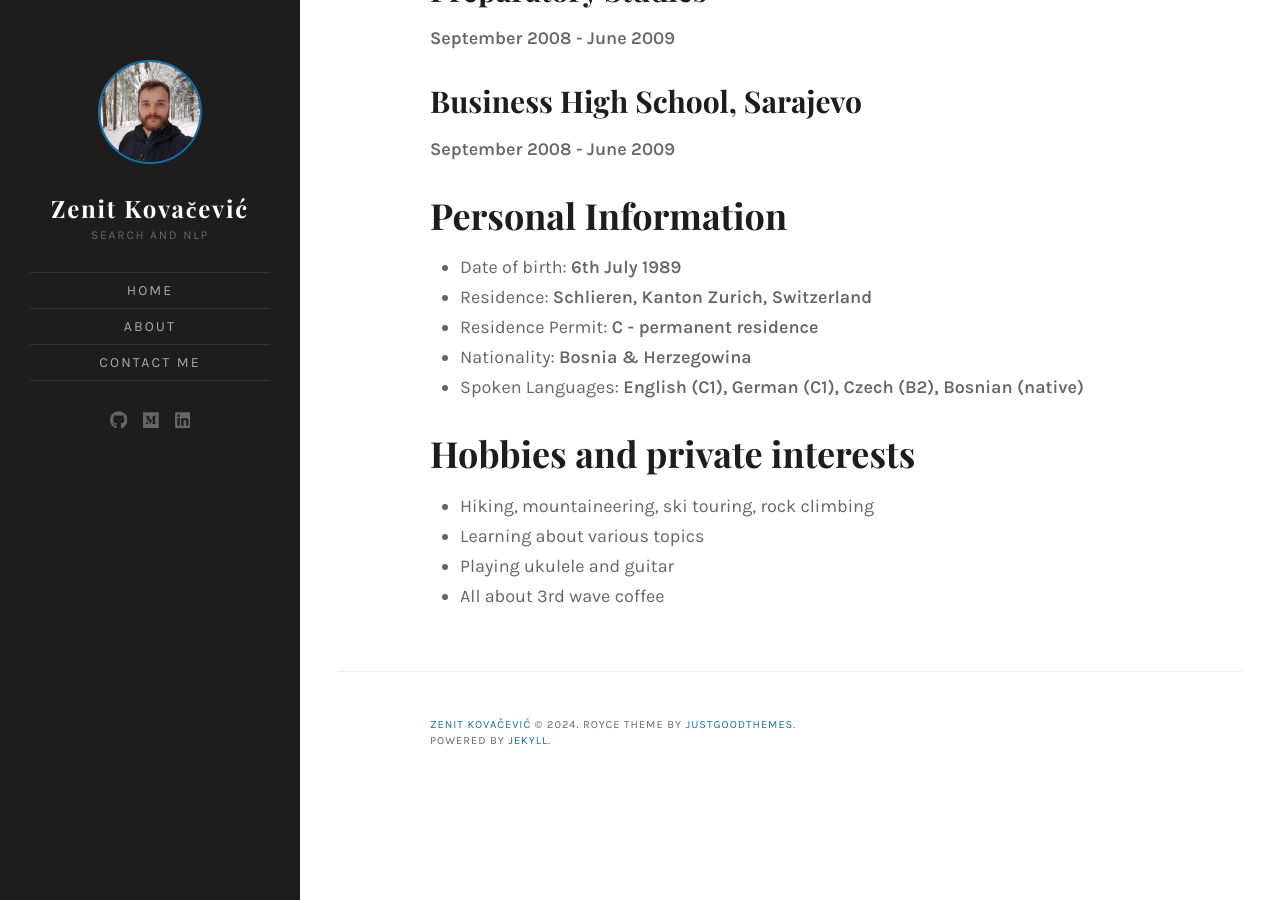
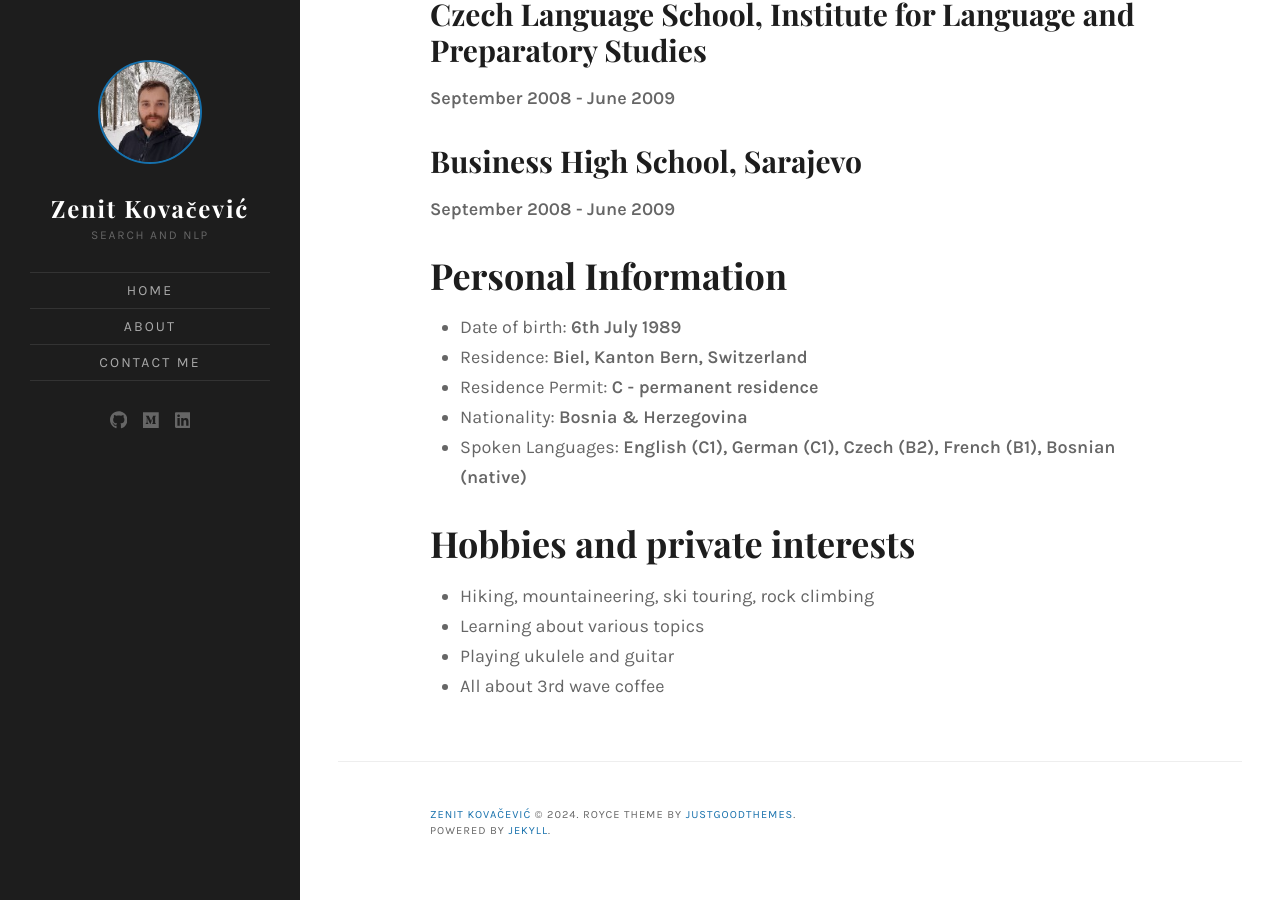
Before and after one commit to ZenitK/zenitk.github.io, a Jekyll site: the page built from cv.md, in a window 1280 px wide and 900 px high, scrolled down 3906 px. Built offline with Jekyll 4.4.1, drawn with Linux system fonts in a browser that asks for light colours; some web fonts are replaced; some of the changed text lies outside the part shown.

Commit message:
cv update

```diff
--- a/cv.md
+++ b/cv.md
@@ -11,7 +11,7 @@
 # Employment
 
 ### Search - Backend Software Engineer - RoonLabs
-**January 2021 - now** Zurich, Switzerland
+**January 2021 - now** Biel, Switzerland
 
 ### (Senior) Software Engineer - DigitecGalaxus AG
 **October 2017 - December 2020** Zurich, Switzerland
@@ -110,10 +112,10 @@
 ## Personal Information
 
 - Date of birth: **6th July 1989**
-- Residence: **Schlieren, Kanton Zurich, Switzerland**
+- Residence: **Biel, Kanton Bern, Switzerland**
 - Residence Permit: **C - permanent residence**
-- Nationality: **Bosnia & Herzegowina**
-- Spoken Languages: **English (C1), German (C1), Czech (B2), Bosnian (native)**
+- Nationality: **Bosnia & Herzegovina**
+- Spoken Languages: **English (C1), German (C1), Czech (B2), French (B1), Bosnian (native)**
 
 ## Hobbies and private interests
 
```
Also changed, not shown: other parts of cv.md (+2 -0 lines).
